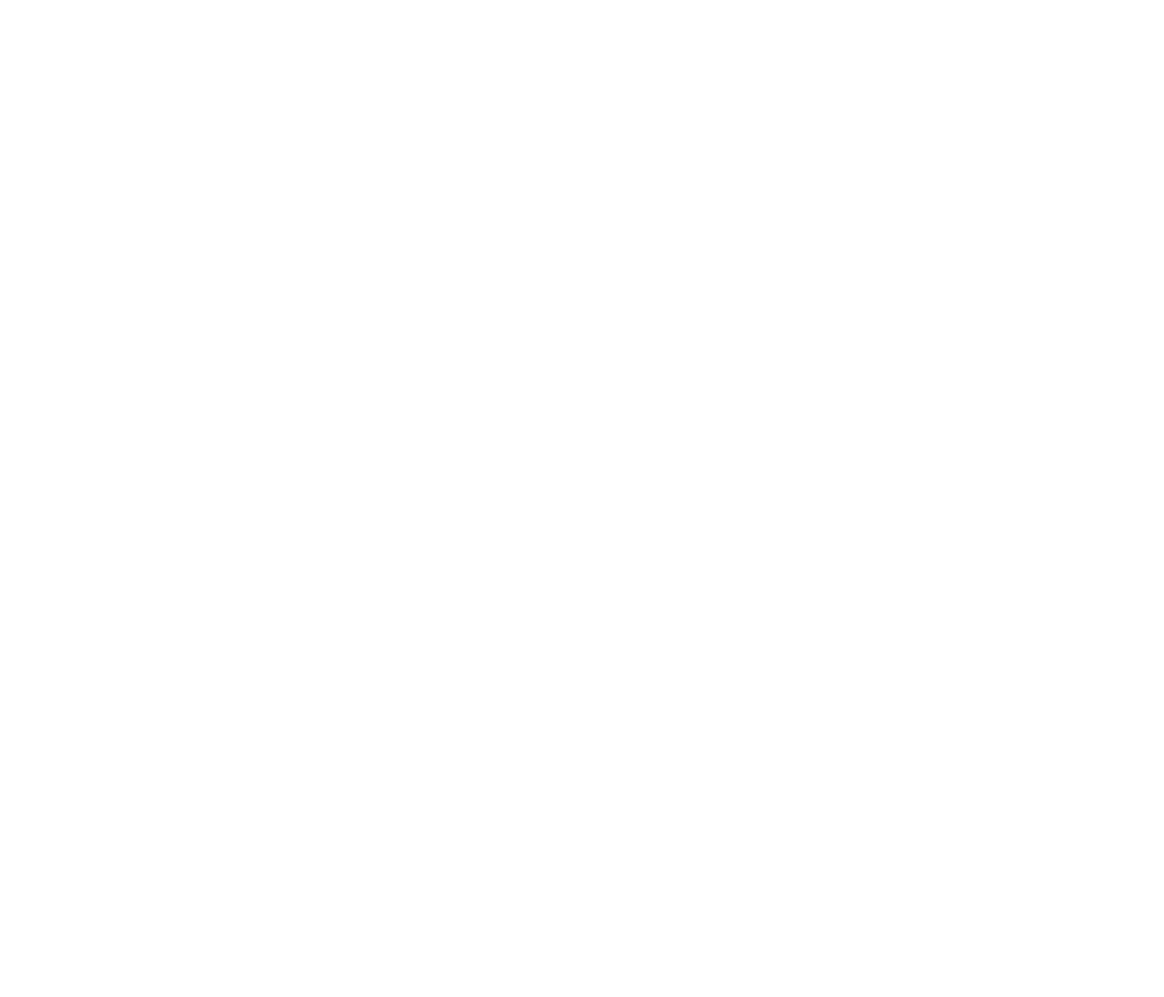
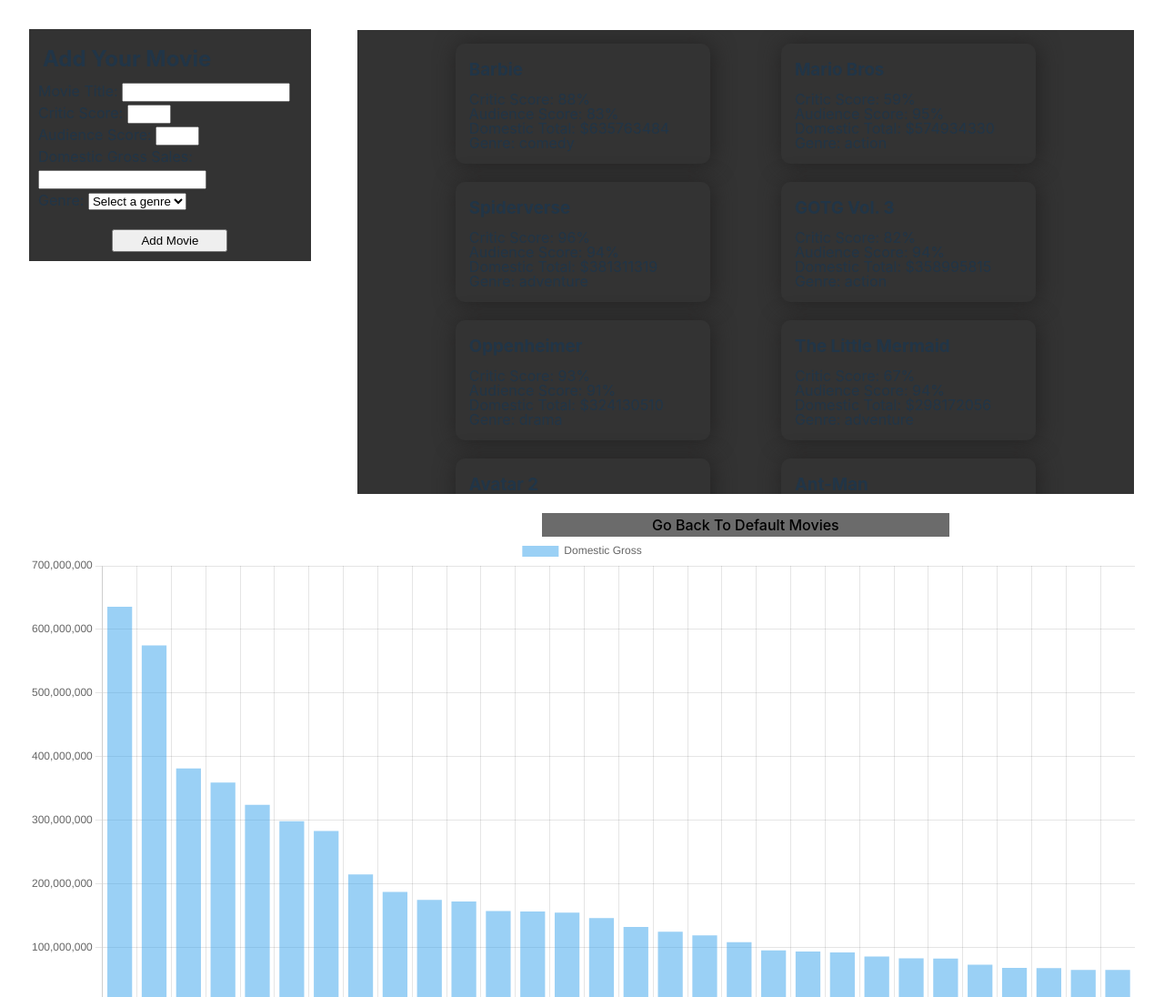
Before and after one commit to kaylacampbell1/Compare-Movies, a website built with Vite: page index.html in a window 1280 px wide. Shown: the top 1096 px of the page at 91% size. Before the commit the page ends 800 px from the top, so only its background shows below. Built offline with nearby package versions, Linux system fonts and the light colour scheme.

Commit message:
used DOM to load all movie data onto screen, first chart completed

```diff
--- a/index.html
+++ b/index.html
@@ -7,7 +7,41 @@
     <title>Compare Movies</title>
   </head>
   <body>
-    <div id="app"></div>
+    <div id="app">
+      <section id="movies">
+        <div id="add-movie-div">
+          <h2>Add Your Movie</h2>
+          <form id="add-movie">
+            <label for="title">Movie Title:</label>
+            <input type="text" id="title"><br>
+            <label for="critic-score">Critic Score:</label>
+            <input type="text" id="critic-score" style="width:40px"><br>
+            <label for="audience-score">Audience Score:</label>
+            <input type="text" id="audience-score" style="width:40px"><br>
+            <label for="sales">Domestic Gross Sales:</label>
+            <input type="text" id="sales"><br>
+            <label for="genre">Genre:</label>
+            <select id="genre">
+              <option value="default">Select a genre</option>
+              <option value="documentary">Documentary</option>
+              <option value="horror">Horror</option>
+              <option value="sci-fi">Sci-fi</option>
+              <option value="romance">Romance</option>
+              <option value="action">Action</option>
+            </select><br>
+            <input type="submit" value="Add Movie" id="submit-button">
+          </form>
+        </div>
+        <div id="view-movies-div">
+          <div id="view-movies"></div>
+          <button id="reset-movies">Go Back To Default Movies</button>
+        </div>
+      </section>
+      <canvas id="box-office"></canvas>
+      <canvas id="genre-gross"></canvas>
+      <canvas id="critic-audience"></canvas>
+
+    </div>
     <script type="module" src="/src/main.js"></script>
   </body>
 </html>
--- a/package.json
+++ b/package.json
@@ -10,5 +10,8 @@
   },
   "devDependencies": {
     "vite": "^4.4.5"
+  },
+  "dependencies": {
+    "chart.js": "^4.4.0"
   }
 }
--- a/src/main.js
+++ b/src/main.js
@@ -1,3 +1,42 @@
 import './style.css'
+import movieData from './movie-data.json'
+import Chart from "chart.js/auto";
 
-console.log("Hello World");
+let moviesDiv = document.getElementById("view-movies")
+
+const displayMovies = (movieData) => {
+  for (let idx = 0; idx < movieData.length; idx++) {
+    let div = document.createElement("div");
+    div.classList.add("movie");
+    let name = document.createElement("h3");
+    let criticScore = document.createElement("p");
+    let audienceScore = document.createElement("p");
+    let domesticGross = document.createElement("p");
+    let genre = document.createElement("p");
+    name.textContent = movieData[idx].title;
+    criticScore.textContent = `Critic Score: ${movieData[idx].criticScore}%`;
+    audienceScore.textContent = `Audience Score: ${movieData[idx].audienceScore}%`;
+    domesticGross.textContent = `Domestic Total: $${movieData[idx].domestic}`;
+    genre.textContent = `Genre: ${movieData[idx].genre}`;
+    div.append(name, criticScore, audienceScore, domesticGross, genre);
+    moviesDiv.append(div);
+  }
+
+}
+displayMovies(movieData);
+
+const displayDomesticChart = () => {
+  new Chart(document.getElementById("box-office"), {
+    type: "bar",
+    data: {
+      labels: movieData.map((movie) => movie.title),
+      datasets: [
+        {
+          label: "Domestic Gross",
+          data: movieData.map((movie) => movie.domestic),
+        },
+      ],
+    },
+  });
+}
+displayDomesticChart();
--- /dev/null
+++ b/src/movie-data.json
@@ -0,0 +1,212 @@
+[
+  {
+    "criticScore": 88,
+    "audienceScore": 83,
+    "domestic": 635763484,
+    "genre": "comedy",
+    "title": "Barbie"
+  },
+  {
+    "criticScore": 59,
+    "audienceScore": 95,
+    "domestic": 574934330,
+    "genre": "action",
+    "title": "Mario Bros"
+  },
+  {
+    "criticScore": 96,
+    "audienceScore": 94,
+    "domestic": 381311319,
+    "genre": "adventure",
+    "title": "Spiderverse"
+  },
+  {
+    "criticScore": 82,
+    "audienceScore": 94,
+    "domestic": 358995815,
+    "genre": "action",
+    "title": "GOTG Vol. 3"
+  },
+  {
+    "criticScore": 93,
+    "audienceScore": 91,
+    "domestic": 324130510,
+    "genre": "drama",
+    "title": "Oppenheimer"
+  },
+  {
+    "criticScore": 67,
+    "audienceScore": 94,
+    "domestic": 298172056,
+    "genre": "adventure",
+    "title": "The Little Mermaid"
+  },
+  {
+    "criticScore": 76,
+    "audienceScore": 92,
+    "domestic": 283067859,
+    "genre": "action",
+    "title": "Avatar 2"
+  },
+  {
+    "criticScore": 46,
+    "audienceScore": 82,
+    "domestic": 214506909,
+    "genre": "action",
+    "title": "Ant-Man"
+  },
+  {
+    "criticScore": 94,
+    "audienceScore": 93,
+    "domestic": 187131806,
+    "genre": "action",
+    "title": "John Wick 4"
+  },
+  {
+    "criticScore": 69,
+    "audienceScore": 88,
+    "domestic": 174480468,
+    "genre": "adventure",
+    "title": "Indiana Jones 5"
+  },
+  {
+    "criticScore": 96,
+    "audienceScore": 94,
+    "domestic": 172135383,
+    "genre": "action",
+    "title": "Mission Impossible 7"
+  },
+  {
+    "criticScore": 52,
+    "audienceScore": 91,
+    "domestic": 157066392,
+    "genre": "action",
+    "title": "Transformers Beast"
+  },
+  {
+    "criticScore": 88,
+    "audienceScore": 96,
+    "domestic": 156248615,
+    "genre": "drama",
+    "title": "Creed 3"
+  },
+  {
+    "criticScore": 74,
+    "audienceScore": 93,
+    "domestic": 154426697,
+    "genre": "adventure",
+    "title": "Elemental"
+  },
+  {
+    "criticScore": 56,
+    "audienceScore": 84,
+    "domestic": 145960660,
+    "genre": "action",
+    "title": "Fast X"
+  },
+  {
+    "criticScore": 99,
+    "audienceScore": 98,
+    "domestic": 131997540,
+    "genre": "concert",
+    "title": "Taylor Swift Eras"
+  },
+  {
+    "criticScore": 95,
+    "audienceScore": 94,
+    "domestic": 124312675,
+    "genre": "adventure",
+    "title": "Puss In Boots 2"
+  },
+  {
+    "criticScore": 96,
+    "audienceScore": 90,
+    "domestic": 118610556,
+    "genre": "adventure",
+    "title": "TMNT"
+  },
+  {
+    "criticScore": 76,
+    "audienceScore": 91,
+    "domestic": 108161389,
+    "genre": "horror",
+    "title": "Scream 6"
+  },
+  {
+    "criticScore": 93,
+    "audienceScore": 78,
+    "domestic": 95043350,
+    "genre": "horror",
+    "title": "M3gan"
+  },
+  {
+    "criticScore": 91,
+    "audienceScore": 93,
+    "domestic": 93277026,
+    "genre": "adventure",
+    "title": "D&D"
+  },
+  {
+    "criticScore": 75,
+    "audienceScore": 94,
+    "domestic": 91746064,
+    "genre": "action",
+    "title": "The Equalizer 3"
+  },
+  {
+    "criticScore": 52,
+    "audienceScore": 73,
+    "domestic": 85588302,
+    "genre": "horror",
+    "title": "The Nun 2"
+  },
+  {
+    "criticScore": 28,
+    "audienceScore": 73,
+    "domestic": 82600317,
+    "genre": "action",
+    "title": "Meg 2"
+  },
+  {
+    "criticScore": 38,
+    "audienceScore": 70,
+    "domestic": 82156962,
+    "genre": "horror",
+    "title": "Insidious"
+  },
+  {
+    "criticScore": 78,
+    "audienceScore": 92,
+    "domestic": 72432543,
+    "genre": "action",
+    "title": "Blue Beetle"
+  },
+  {
+    "criticScore": 37,
+    "audienceScore": 84,
+    "domestic": 67625828,
+    "genre": "comedy",
+    "title": "Haunted Mansion"
+  },
+  {
+    "criticScore": 84,
+    "audienceScore": 76,
+    "domestic": 67233054,
+    "genre": "horror",
+    "title": "Evil Dead Rise"
+  },
+  {
+    "criticScore": 66,
+    "audienceScore": 71,
+    "domestic": 64388510,
+    "genre": "comedy",
+    "title": "Cocaine Bear"
+  },
+  {
+    "criticScore": 70,
+    "audienceScore": 97,
+    "domestic": 64267657,
+    "genre": "comedy",
+    "title": "A Man Called Otto"
+  }
+]
--- a/src/style.css
+++ b/src/style.css
@@ -37,7 +37,7 @@ h1 {
 }
 
 #app {
-  max-width: 1280px;
+  max-width: 1880px;
   margin: 0 auto;
   padding: 2rem;
   text-align: center;
@@ -95,3 +95,62 @@ button:focus-visible {
     background-color: #f9f9f9;
   }
 }
+#add-movie-div {
+  text-align: left;;
+}
+#movies {
+  display: flex;
+}
+#view-movies-div {
+  margin-left: 50px;
+}
+.movie, #view-movies, #add-movie-div {
+  background: #333333;
+}
+#view-movies {
+  display: flex;
+  justify-content: space-evenly;
+  flex-wrap: wrap;
+  max-width: 1000px;
+  max-height: 500px;
+  overflow-y: scroll;
+  padding: 5px 30px;
+  border: solid 1px white;
+  margin-bottom: 20px;
+}
+.movie {
+  box-shadow: 2px 1px 24px rgb(35, 34, 34);
+  width: 250px;
+  text-align: left;
+  margin-top: 10px;
+  margin-bottom: 10px;
+  border-radius: 10px;
+  padding: 15px;
+}
+.movie p {
+  margin: 0;
+  line-height: 1;
+}
+.movie h3 {
+  margin-top: 0px;
+  margin-bottom: 10px;
+}
+#add-movie-div {
+  /* max-height: 230px; */
+  align-self: start;
+  padding: 10px;
+}
+#add-movie-div h2{
+  margin: 5px;
+}
+#add-movie-div #submit-button {
+  display: block;
+  margin: 0 auto;
+  margin-top: 20px;
+  padding: 3px 30px;
+}
+#reset-movies {
+  background: #6b6b6b;
+  padding: 2px 120px;
+  border-radius: 0;
+}
```
Also changed, not shown: 1 other file.
